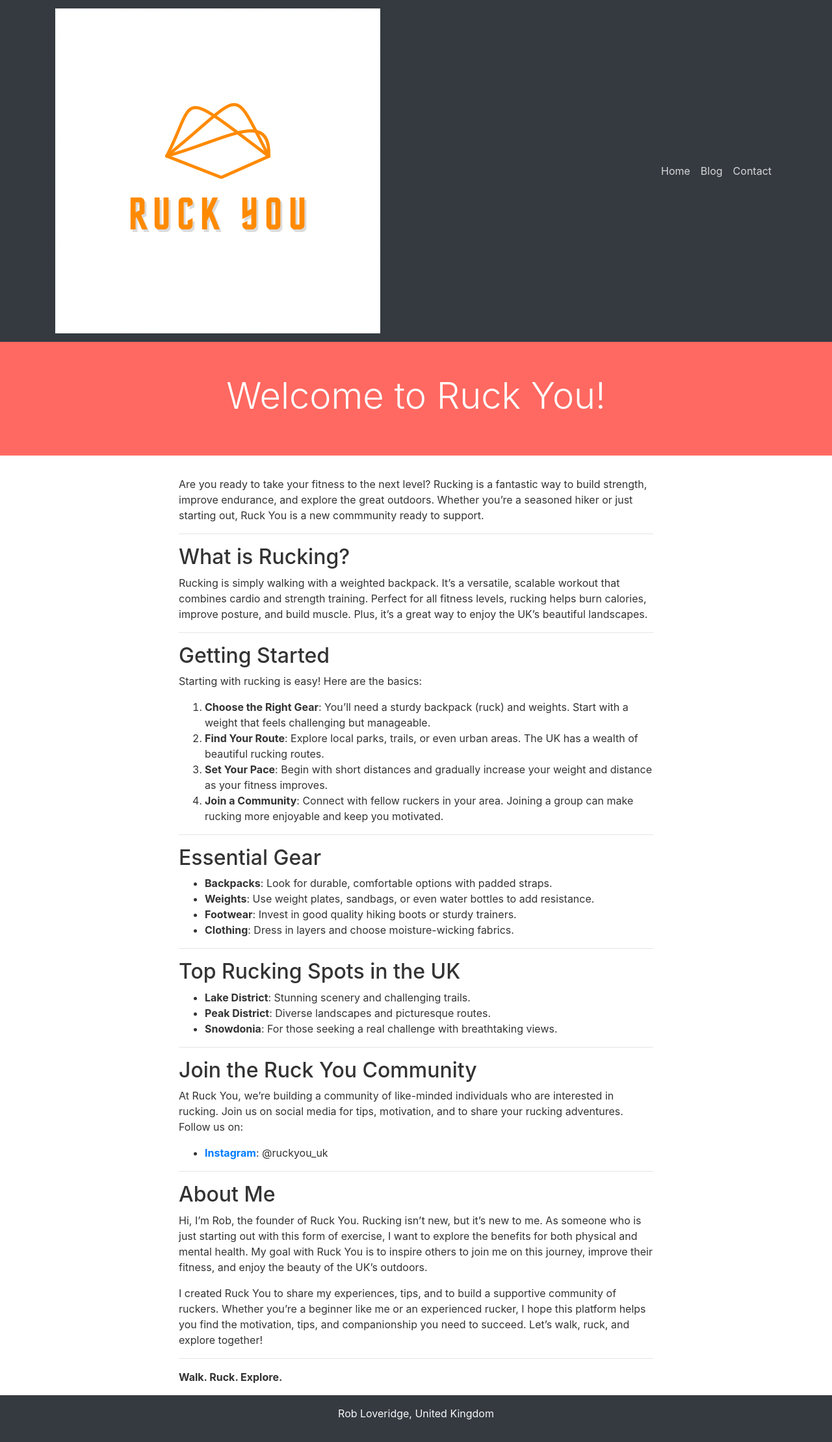
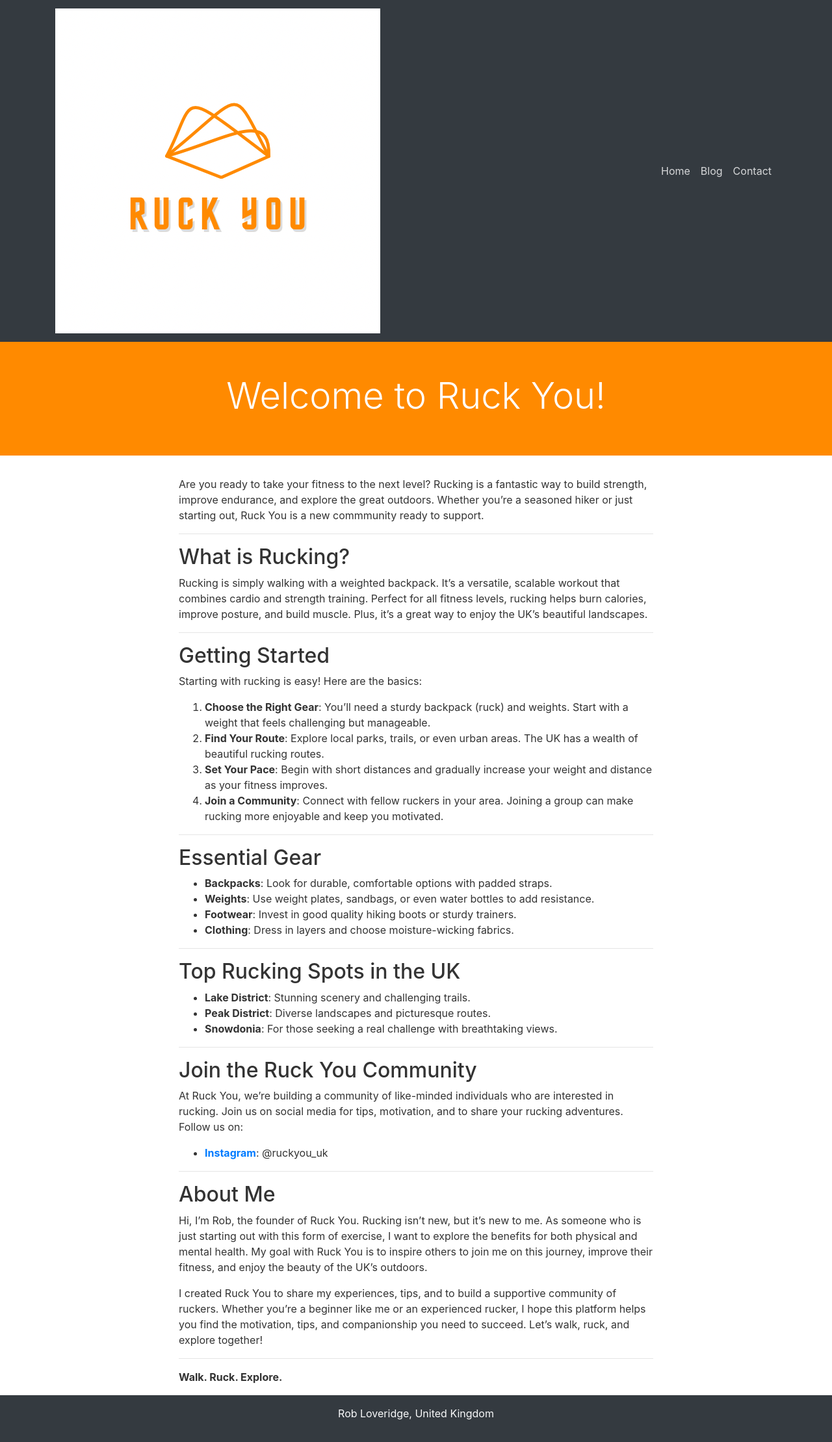
Before and after one commit to robertloveridge/ruckyou, a Jekyll site: the page built from index.md, in a window 1280 px wide. Shown: the whole page at 65% size. Built offline with Jekyll 4.4.1, drawn with Linux system fonts in a browser that asks for light colours; nearby versions of some CDN libraries.

Commit message:
Update style.css

```diff
--- a/css/style.css
+++ b/css/style.css
@@ -5,7 +5,7 @@
 }
 
 .jumbotron {
-  background-color: #ff6961;
+  background-color: #FF8A00;
   color: #fff;
   padding-top: 50px;
   /* Adjusted padding */
@@ -14,7 +14,7 @@
 }
 
 .navbar {
-  background-color: #343a40;
+  background-color: #fff; /* #343a40; */
 }
 
 .navbar-dark .navbar-nav .nav-link {
@@ -22,7 +22,7 @@
 }
 
 .navbar-dark .navbar-nav .nav-link:hover {
-  color: #fff;
+  color: #343a40;
 }
 
 .social-icons a {
```
